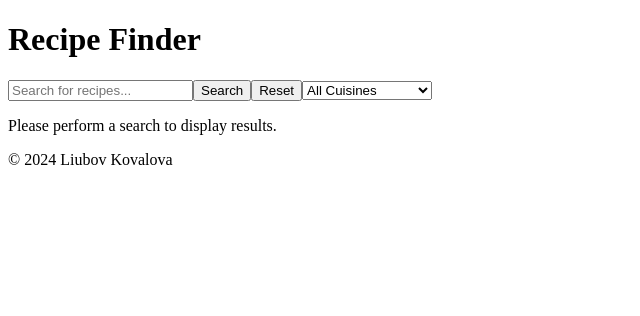
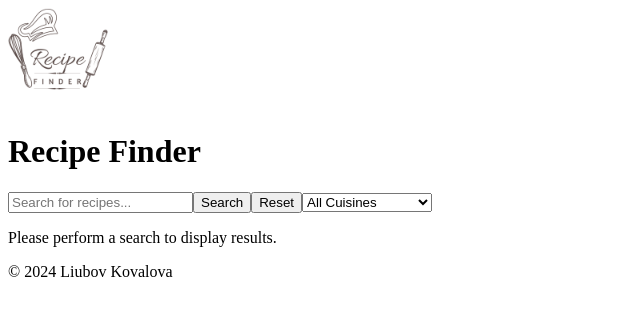
Before and after one commit to LKovalova/RecipeFinderReact, a React (Create React App) app in the folder recipe-finder/: page / in a window 1280 px wide. Shown: the top 316 px of the page, without its empty margins (0-640 px from the left). Built offline with nearby package versions, Linux system fonts and the light colour scheme.

Commit message:
Added RecipeCard component to display search results

```diff
--- a/recipe-finder/src/App.js
+++ b/recipe-finder/src/App.js
@@ -5,6 +5,7 @@ import "./App.css";
 import Header from "./components/Header";
 import Search from "./components/Search";
 import Footer from "./components/Footer";
+import RecipeCard from "./components/RecipeCard";
 
 const App = () => {
   const [recipes, setRecipes] = useState([]);
@@ -18,13 +19,33 @@ const App = () => {
 
   return (
     <Router>
-      <Search onSearch={handleSearch} />
-      <div>
-        {searchPerformed ? (
-          recipes.map((recipe) => <div key={recipe.id}>{recipe.title}</div>)
-        ) : (
-          <p>Please perform a search to display results.</p>
-        )}
+      <Header />
+      <div className="container">
+        <Routes>
+          <Route
+            path="/"
+            element={
+              <>
+                <Search onSearch={handleSearch} />
+                <div id="results" className="mt-3">
+                  {searchPerformed ? (
+                    recipes.length > 0 ? (
+                      <>
+                        {recipes.map((recipe) => (
+                          <RecipeCard key={recipe.id} recipe={recipe} />
+                        ))}
+                      </>
+                    ) : (
+                      <p>No recipes found. Try a different search.</p>
+                    )
+                  ) : (
+                    <p>Please perform a search to display results.</p>
+                  )}
+                </div>
+              </>
+            }
+          />
+        </Routes>
       </div>
       <Footer />
     </Router>
--- a/recipe-finder/src/components/RecipeCard.js
+++ b/recipe-finder/src/components/RecipeCard.js
@@ -0,0 +1,17 @@
+import React from "react";
+
+const RecipeCard = ({ recipe }) => {
+  return (
+    <div className="card recipe-card">
+      <img src={recipe.image} className="img-fluid" alt={recipe.title} />
+      <div className="card-body">
+        <h5 className="card-title">{recipe.title}</h5>
+        <a href={`/recipe/${recipe.id}`} className="btnSearch">
+          View Details
+        </a>
+      </div>
+    </div>
+  );
+};
+
+export default RecipeCard;
```
